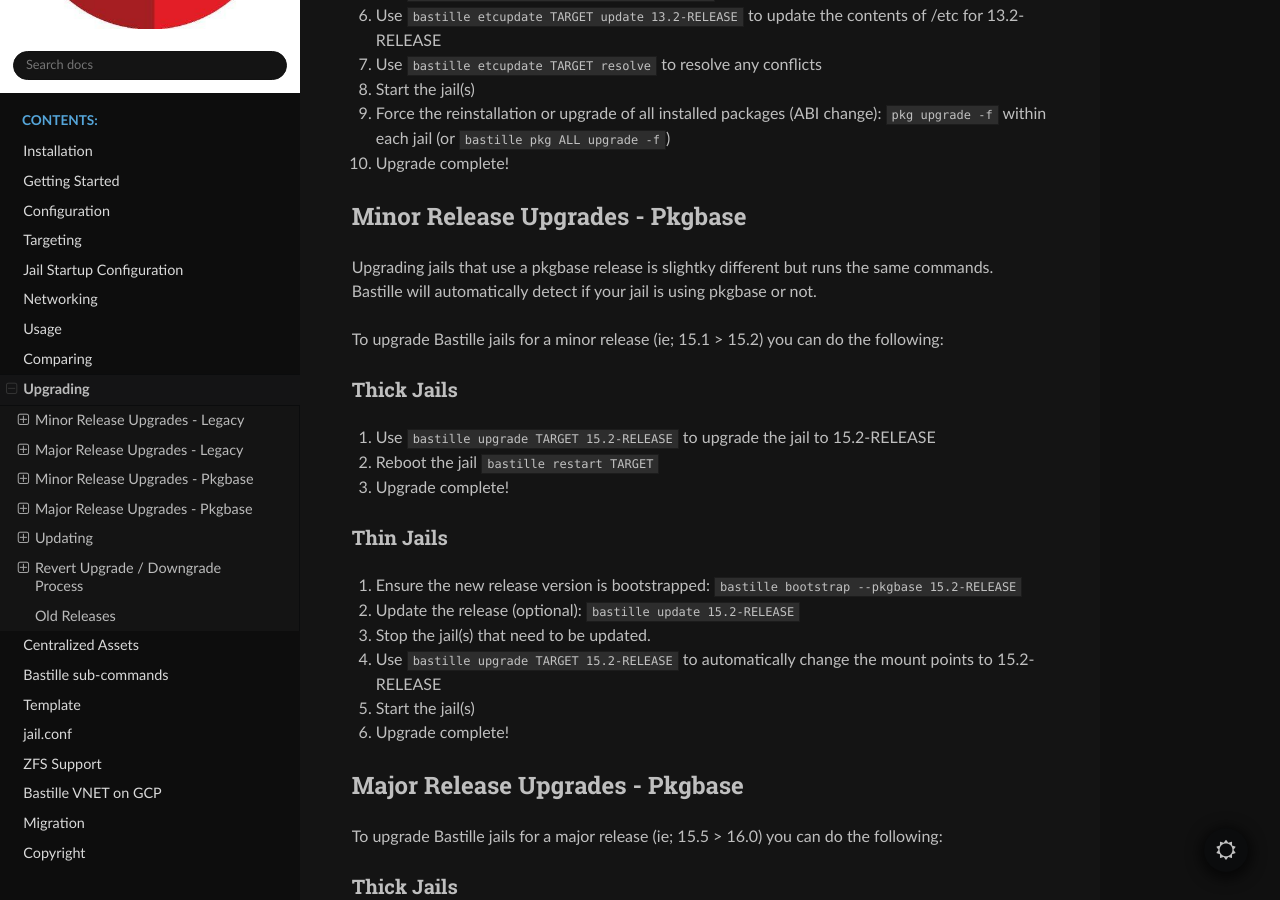
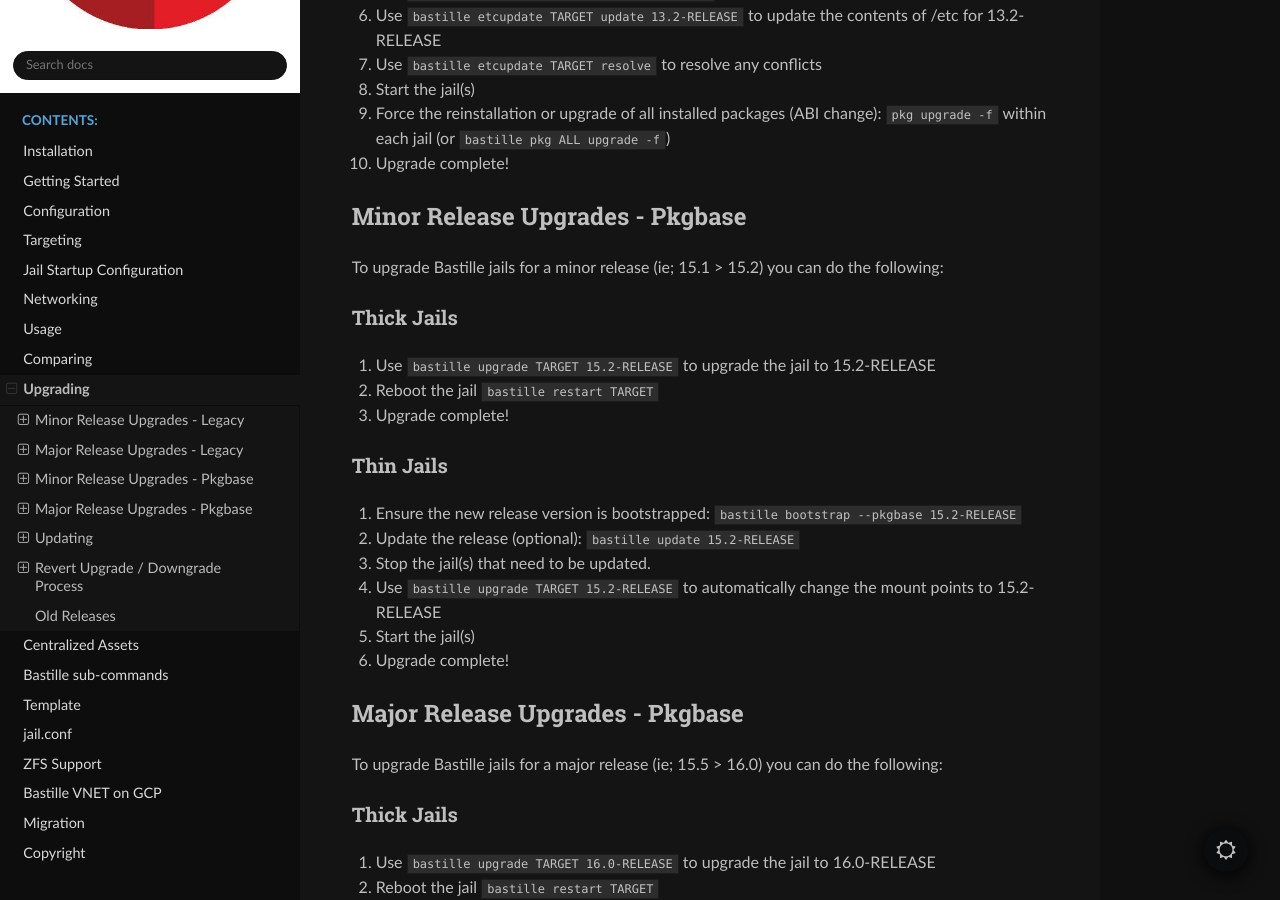
Before and after one commit to BastilleBSD/bastille, a Sphinx documentation site: the page built from docs/chapters/upgrading.rst, in a window 1280 px wide and 900 px high, scrolled down 1495 px. Built offline with Sphinx 7.4.7 and the Read the Docs theme 3.1.0, drawn with Linux system fonts in a browser that asks for light colours.

Commit message:
Update upgrading.rst

```diff
--- a/docs/chapters/upgrading.rst
+++ b/docs/chapters/upgrading.rst
@@ -78,10 +78,6 @@ Thin Jails
 
 Minor Release Upgrades - Pkgbase
 --------------------------------
-
-Upgrading jails that use a pkgbase release is slightky different
-but runs the same commands. Bastille will automatically detect
-if your jail is using pkgbase or not.
 
 To upgrade Bastille jails for a minor release (ie; 15.1 > 15.2) you can do the
 following:
```
